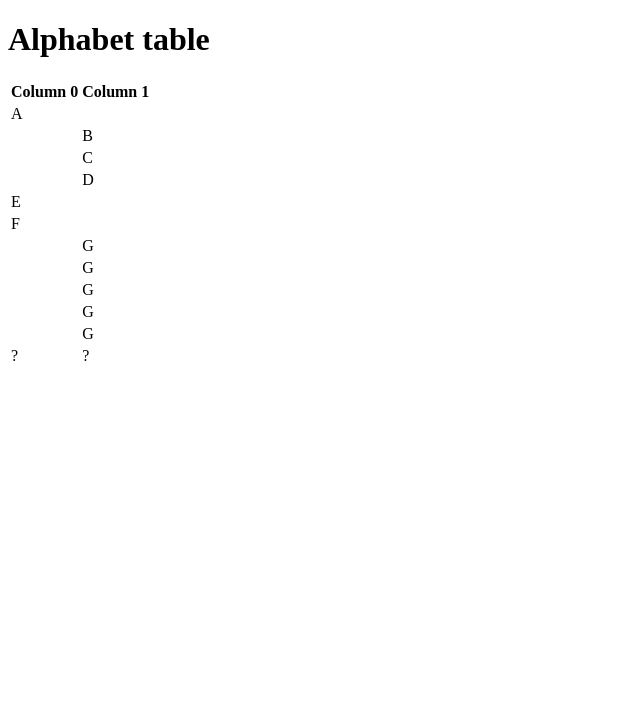
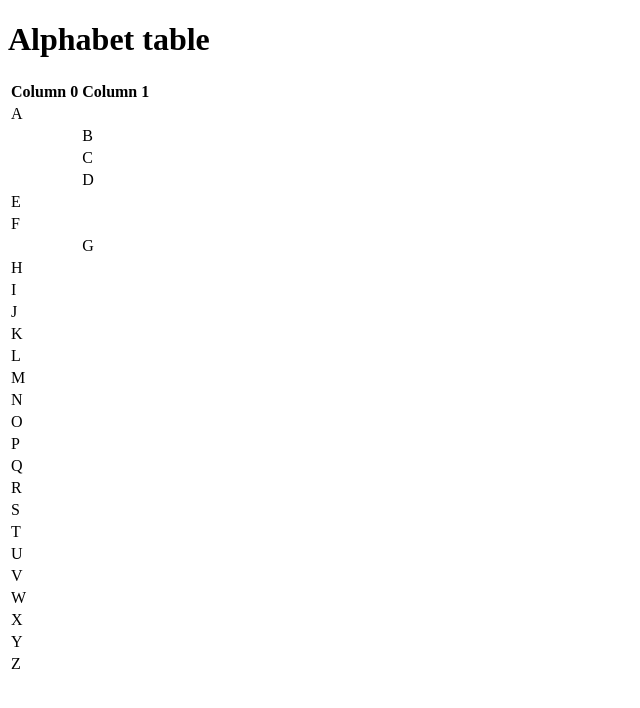
Before and after one commit to comp426-2023-spring/a01-AryaSharma19, a website: page public/index.html in a window 1280 px wide. Shown: the whole page, without its empty margins (0-640 px from the left). Drawn offline with Linux system fonts and the light colour scheme.

Commit message:
Worked some more on it

```diff
--- a/public/index.html
+++ b/public/index.html
@@ -37,21 +37,61 @@
     						<td></td><td>G</td>
   					</tr>
 					  <tr>
-						<td></td><td>G</td>
+						<td>H</td><td></td>
 					</tr>
 					<tr>
-						<td></td><td>G</td>
+						<td>I</td><td></td>
 					</tr>
 					<tr>
-						<td></td><td>G</td>
+						<td>J</td><td></td>
 					</tr>
 					<tr>
-						<td></td><td>G</td>
+						<td>K</td><td></td>
 					</tr>
-
-
 					<tr>
-    						<td>?</td><td>?</td>
+						<td>L</td><td></td>
+					</tr>
+					<tr>
+						<td>M</td><td></td>
+					</tr>
+					<tr>
+						<td>N</td><td></td>
+					</tr>
+					<tr>
+						<td>O</td><td></td>
+					</tr>
+					<tr>
+						<td>P</td><td></td>
+					</tr>
+					<tr>
+						<td>Q</td><td></td>
+					</tr>
+					<tr>
+						<td>R</td><td></td>
+					</tr>
+					<tr>
+						<td>S</td><td></td>
+					</tr>
+					<tr>
+						<td>T</td><td></td>
+					</tr>
+					<tr>
+						<td>U</td><td></td>
+					</tr>
+					<tr>
+						<td>V</td><td></td>
+					</tr>
+					<tr>
+						<td>W</td><td></td>
+					</tr>
+					<tr>
+						<td>X</td><td></td>
+					</tr>
+					<tr>
+						<td>Y</td><td></td>
+					</tr>
+					<tr>
+						<td>Z</td><td></td>
 					</tr>
 				</tbody>
 			</table>
--- a/server.js
+++ b/server.js
@@ -3,7 +3,7 @@ const http = require('http');
 // Require fs module
 const fs = require('fs');
 // Require minimist module (make sure you install this one via npm).
-const minimist = require('minimist');
+const minimist = require('minimist')(process.argv.slice(2));
 // Use minimist to process one argument `--port=` on the command line after `node server.js`.
 const args = minimist(process.argv.slice(2));
 // Define a const `port` using the argument from the command line.
@@ -23,8 +23,6 @@ if (err) {
     return;
 }
 
-
-
 // Define a const `server` as an arrow function using http.createServer.
 // Use the documentation for the node.js http module.
 // The function should have three responses:
@@ -42,7 +40,7 @@ const server = http.createServer((req, res) => {
 
 // Start the `server` const listening on the port defined by argument in your `port` const.
 // Put the exact message `Server listening on port ${port}` on the console log.
-server.listen((port) =>{
+server.listen(port,() =>{
     console.log('Server is listening on port ${port}');
 });
 
```
Lines whose indentation alone changed are shown as unchanged.
